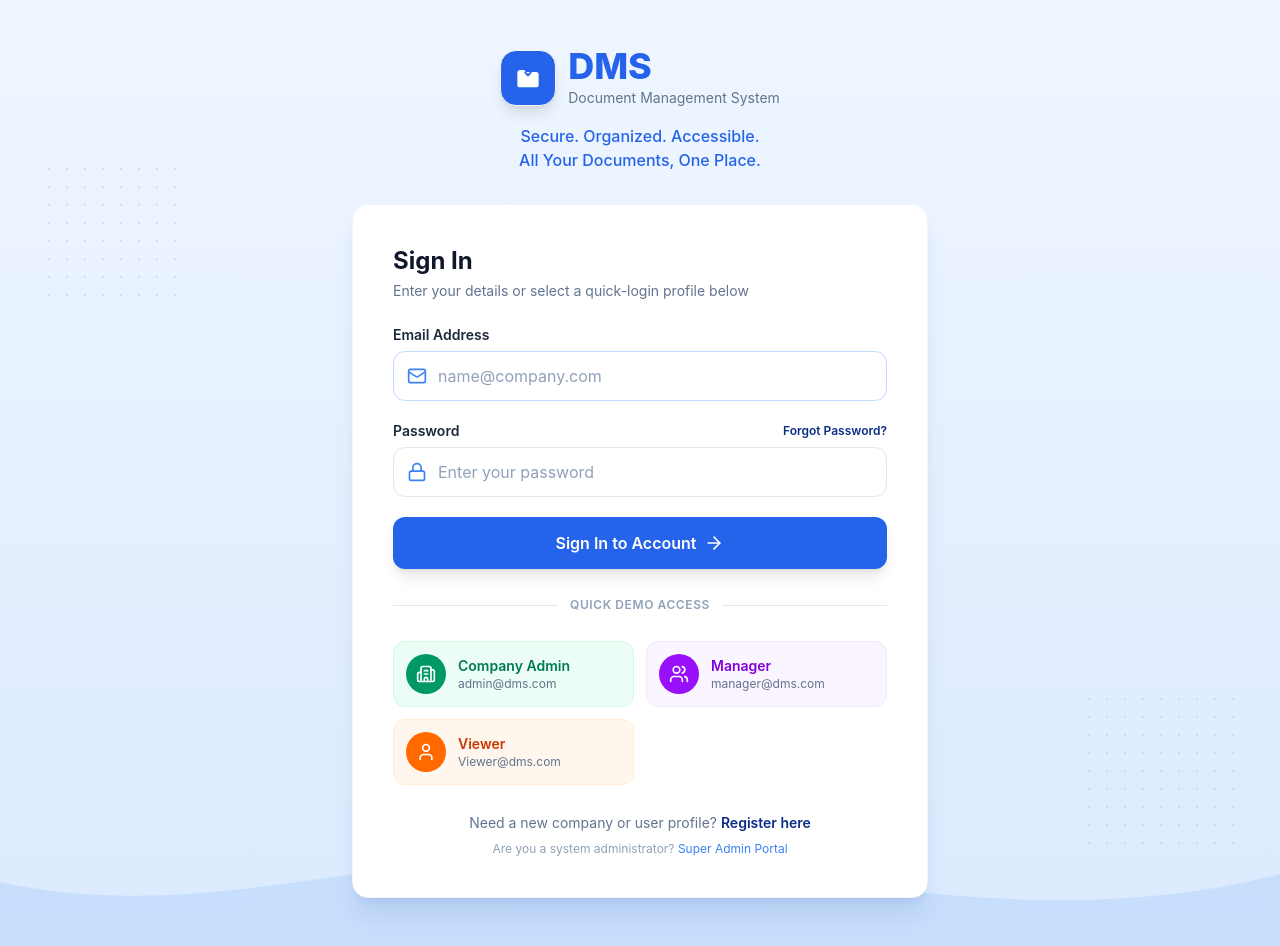
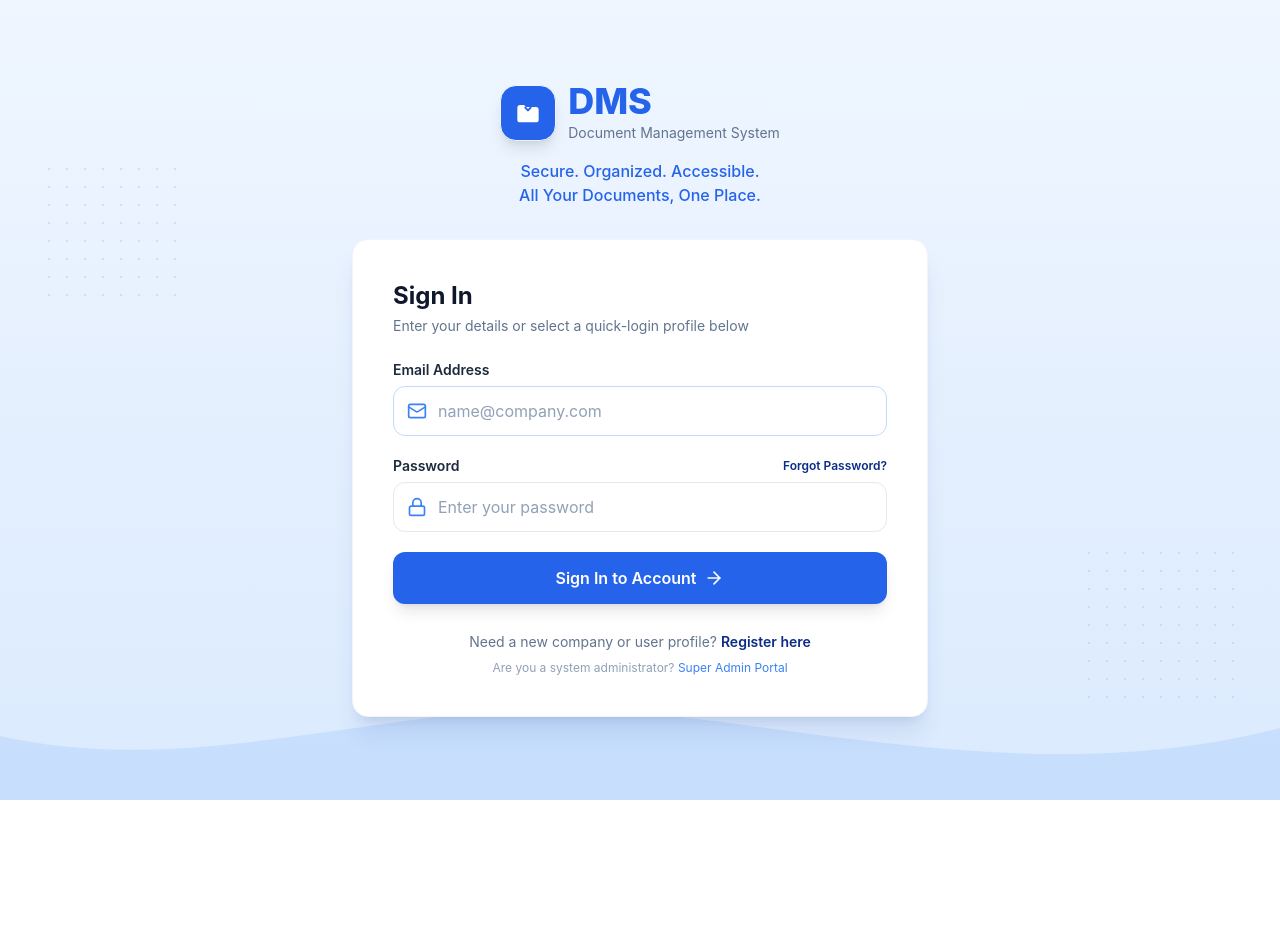
Before and after one commit to AdityarajNetfotech/DMS-Frontend, a React (Vite) app: page /login in a window 1280 px wide. After the commit the page ends 800 px from the top, so only its background shows below. Built offline with nearby package versions, Linux system fonts and the light colour scheme; no server answers.

Commit message:
Remove th Demo button from the login page

```diff
--- a/src/Pages/LoginPage.jsx
+++ b/src/Pages/LoginPage.jsx
@@ -94,10 +94,10 @@ export default function DMSSignIn() {
     if (profileRole === "Company Admin") {
       navigate(`${activeSlugPrefix}/admin/user-management`);
     }
-    if(profileRole === "Manager") {
+    if (profileRole === "Manager") {
       navigate(`${activeSlugPrefix}/manager/dashboard`);
     }
-    if(profileRole === "Viewer") {
+    if (profileRole === "Viewer") {
       navigate(`${activeSlugPrefix}/viewer/dashboard`);
     }
   };
@@ -297,44 +297,6 @@ export default function DMSSignIn() {
             </button>
           </form>
 
-          {/* Divider */}
-<div className="flex items-center gap-3 my-7">
-<div className="h-px flex-1 bg-slate-200" />
-<span className="text-xs font-semibold tracking-wider text-slate-400">
-              QUICK DEMO ACCESS
-</span>
-<div className="h-px flex-1 bg-slate-200" />
-</div>
-
-          {/* Demo profiles */}
-<div className="grid grid-cols-1 sm:grid-cols-2 gap-3">
-            {DEMO_PROFILES.map((profile) => {
-              const Icon = profile.icon;
-              return (
-<button
-                  key={profile.role}
-                  type="button"
-                  onClick={() => handleQuickLogin(profile.email, profile.role)}
-                  className={`flex items-center gap-3 p-3 rounded-xl border ${profile.cardBg} ${profile.cardBorder} hover:shadow-md hover:-translate-y-0.5 transition text-left`}
->
-<span
-                    className={`w-10 h-10 shrink-0 rounded-full ${profile.iconBg} flex items-center justify-center`}
->
-<Icon className="w-5 h-5 text-white" />
-</span>
-<span className="min-w-0">
-<span className={`block font-semibold text-sm ${profile.textColor}`}>
-                      {profile.role}
-</span>
-<span className="block text-xs text-slate-500 truncate">
-                      {profile.email}
-</span>
-</span>
-</button>
-              );
-            })}
-</div>
-
           <div className="text-center mt-7 space-y-2">
             <p className="text-sm text-slate-500">
               Need a new company or user profile?{" "}
```
Lines whose indentation alone changed are shown as unchanged.
